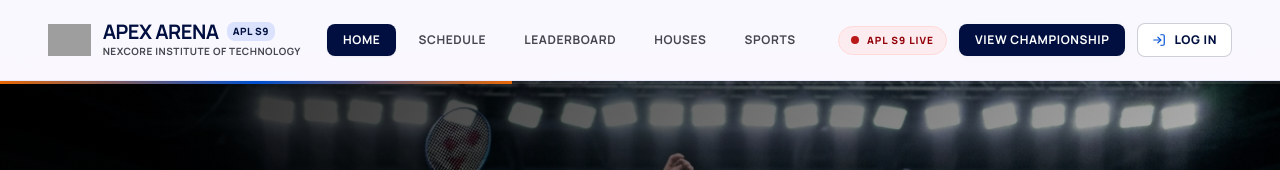
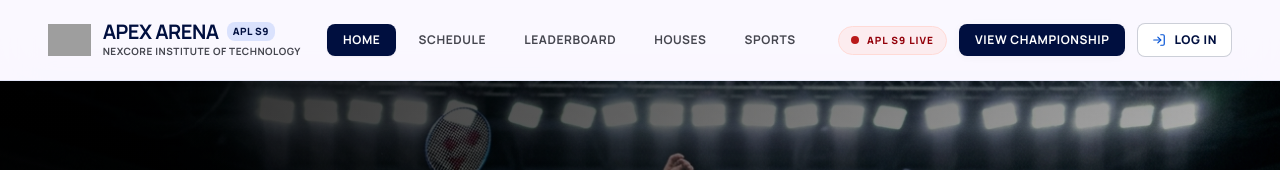
Before and after one commit to mudassir-markania/Club-Protal, a Next.js app: page / in a window 1280 px wide. Shown: the top 170 px of the page. Built offline with nearby package versions, Linux system fonts and the light colour scheme; grey boxes are pictures that could not be loaded.

Commit message:
fix(hero): remove top progress bar strip

```diff
--- a/src/app/globals.css
+++ b/src/app/globals.css
@@ -52,15 +52,6 @@ body {
   }
   50% {
     transform: translateY(-4px);
-  }
-}
-
-@keyframes heroProgress {
-  0% {
-    width: 0%;
-  }
-  100% {
-    width: 100%;
   }
 }
 
--- a/src/app/page.tsx
+++ b/src/app/page.tsx
@@ -330,17 +330,6 @@ export default function HomePage() {
           <section
             className="relative w-full h-[calc(100vh-5rem)] min-h-[580px] flex flex-col justify-between overflow-hidden bg-[#0a0a0c] text-white select-none"
           >
-            {/* Live Fast Progress Bar Indicator */}
-            <div className="absolute top-0 left-0 right-0 z-30 h-1 bg-white/10 overflow-hidden">
-              <div
-                key={heroIndex}
-                className="h-full bg-gradient-to-r from-[#eb6905] via-[#0051d5] to-[#eb6905]"
-                style={{
-                  animation: 'heroProgress 2.5s linear forwards',
-                }}
-              />
-            </div>
-
             {/* Multi-Sport Stadium Backgrounds with Fast Snappy 500ms Cross-Fade */}
             <div className="absolute inset-0 z-0 overflow-hidden">
               {HERO_SPORTS.map((sport, idx) => (
```
